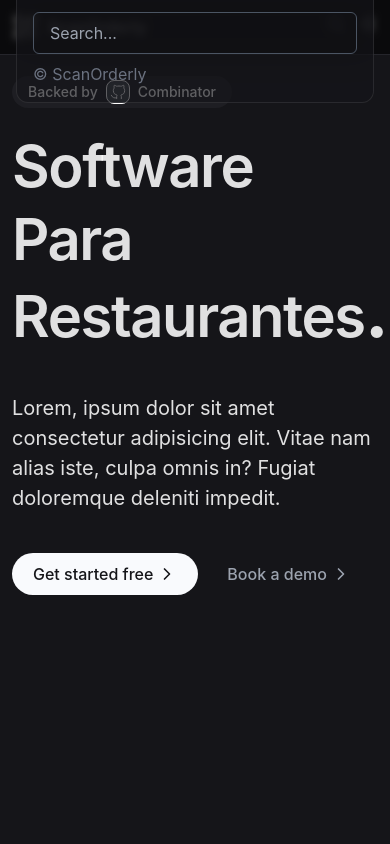
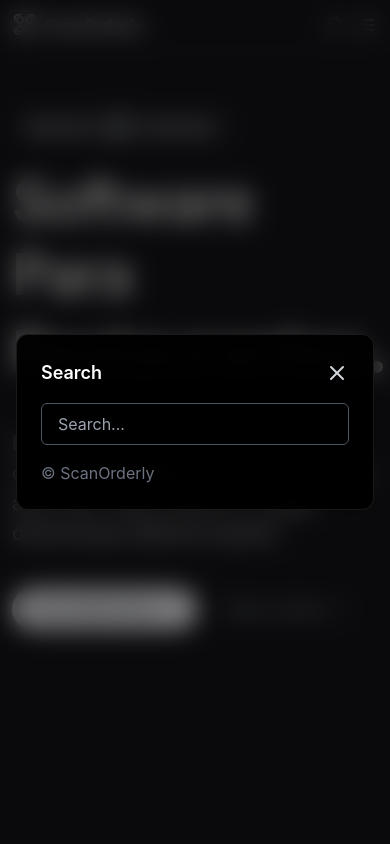
Before and after one commit to Srossiprieto/ScanOrderly, a React (Vite) app: page / in a window 390 px wide. Both pictures are taken after a click on the button 336 px from the left and 24 px from the top of the page. Shown: the top 844 px of the page. Built offline with nearby package versions, Linux system fonts and the light colour scheme.

Commit message:
feat: search - menu - responsive

```diff
--- a/src/components/Navbar/Navbar.tsx
+++ b/src/components/Navbar/Navbar.tsx
@@ -1,12 +1,17 @@
 import { useEffect, useState } from "react";
-import { Link } from "react-router-dom";
+import { Link, useLocation } from "react-router-dom";
 import ScanOrderly from "../../assets/ScanOrderly";
 import CardNav from "./OpenComponents/CardNav";
+import SearchIcon from "../../assets/SearchIcon";
+import MenuItem from "../../assets/MenuItem";
 import LabelSearch from "./OpenComponents/LabelSearch";
 import MenuResponsive from "./OpenComponents/MenuResponsive";
 
 function Navbar() {
   const [isScrolled, setIsScrolled] = useState(false);
+  const [isSearchOpen, setIsSearchOpen] = useState(false);
+  const [isMenuOpen, setIsMenuOpen] = useState(false);
+  const location = useLocation();
 
   useEffect(() => {
     const handleScroll = () => {
@@ -23,13 +28,27 @@ function Navbar() {
     };
   }, []);
 
+  useEffect(() => {
+    setIsSearchOpen(false);
+    setIsMenuOpen(false);
+  }, [location]);
+
+  const handleSearchClose = () => {
+    setIsSearchOpen(false);
+  };
+
+  const handleMenuClose = () => {
+    setIsMenuOpen(false);
+  };
+
   return (
+    <>
       <nav className={`fixed-navbar p-3 border-b border-[#25252B] mx-auto ${isScrolled ? "navbar-transparent" : ""}`}>
         <div className="container mx-auto flex justify-between items-center max-w-screen-lg">
           <div className="flex items-center gap-5 text-[14px] text-[#b1b3b6] font-normal">
             <Link to="/">
               <div className="flex items-center gap-2">
-              <ScanOrderly width={28} height={28} />
+                <ScanOrderly width={25} height={25} />
                 <p className="font-bold text-[1rem] text-[#edeef1]">ScanOrderly</p>
               </div>
             </Link>
@@ -47,11 +66,25 @@ function Navbar() {
             </div>
           </div>
           <div className="flex items-center gap-2">
-          <LabelSearch />
-          <MenuResponsive />
+            <button
+              onClick={() => setIsSearchOpen(!isSearchOpen)}
+              className="text-gray-300 hover:text-white focus:outline-none"
+            >
+              <SearchIcon className="w-5 h-5 text-gray-300 hover:text-white" />
+            </button>
+            <button
+              onClick={() => setIsMenuOpen(!isMenuOpen)}
+              className="text-gray-300 hover:text-white focus:outline-none md:hidden"
+            >
+              <MenuItem className="w-6 h-6 text-gray-300 hover:text-white" />
+            </button>
           </div>
         </div>
       </nav>
+
+      <LabelSearch isSearchOpen={isSearchOpen} handleSearchClose={handleSearchClose} />
+      <MenuResponsive isMenuOpen={isMenuOpen} handleMenuClose={handleMenuClose} />
+    </>
   );
 }
 
--- a/src/components/Navbar/OpenComponents/CardNav.tsx
+++ b/src/components/Navbar/OpenComponents/CardNav.tsx
@@ -22,7 +22,7 @@ const navLinks = [
 
 function CardNav({ text }: CardNavProps) {
   return (
-    <div className="relative group">
+    <div className="relative group z-50 ">
       <button className="flex items-center justify-center text-center focus:outline-none">
         {text}
         <div className="relative">
--- a/src/components/Navbar/OpenComponents/LabelSearch.tsx
+++ b/src/components/Navbar/OpenComponents/LabelSearch.tsx
@@ -1,50 +1,39 @@
-import { useState } from "react";
-import SearchIcon from "../../../assets/SearchIcon";
 import { X } from "lucide-react";
 import { Link } from "react-router-dom";
 
-function LabelSearch() {
-  const [isSearchOpen, setIsSearchOpen] = useState(false);
+interface LabelSearchProps {
+  isSearchOpen: boolean;
+  handleSearchClose: () => void;
+}
 
-  const handleClose = () => {
-    setIsSearchOpen(false);
-  };
+function LabelSearch({ isSearchOpen, handleSearchClose }: LabelSearchProps) {
+  if (!isSearchOpen) return null;
 
   return (
-    <div className="relative">
-      <button
-        onClick={() => setIsSearchOpen(!isSearchOpen)}
-        className="text-gray-300 hover:text-white focus:outline-none"
-      >
-        <SearchIcon className="w-5 h-5 text-gray-300 hover:text-white" />
-      </button>
-      {isSearchOpen && (
     <div
-          className="fixed inset-0 bg-black bg-opacity-50 backdrop-blur-sm flex items-center justify-center z-50"
-          onClick={handleClose}
+      className="fixed inset-0 bg-black bg-opacity-50 backdrop-blur-md flex items-center justify-center z-50 transition-opacity duration-300"
+      onClick={handleSearchClose}
     >
       <div
-            className="card text-white rounded-md p-4 w-full max-w-md mx-4"
+        className="card text-white rounded-lg p-6 w-full max-w-md mx-4 bg-[#1E1E23] border border-gray-600 shadow-lg transform transition-transform duration-300"
         onClick={(e) => e.stopPropagation()}
       >
         <div className="flex justify-between items-center mb-4">
           <h2 className="text-lg font-semibold">Search</h2>
           <button
-                onClick={handleClose}
+            onClick={handleSearchClose}
             className="text-gray-300 hover:text-white focus:outline-none"
           >
-                <X />
+            <X className="w-6 h-6" />
           </button>
         </div>
         <input
           type="search"
-              className="w-full bg-transparent text-white rounded-md py-2 mb-2 px-4 border border-gray-600 focus:outline-none focus:ring-2 focus:ring-blue-500 transition-all duration-300"
+          className="w-full bg-transparent text-white rounded-md py-2 mb-4 px-4 border border-gray-600 focus:outline-none focus:ring-2 focus:ring-blue-500 transition-all duration-300"
           placeholder="Search..."
         />
-            <Link to="/" onClick={handleClose} className="mt-4 text-gray-500 cursor-pointer hover:text-blue-500">&copy; ScanOrderly</Link>
+        <Link to="/" onClick={handleSearchClose} className="mt-4 text-gray-500 cursor-pointer hover:text-blue-500">&copy; ScanOrderly</Link>
       </div>
-        </div>
-      )}
     </div>
   );
 }
--- a/src/components/Navbar/OpenComponents/MenuResponsive.tsx
+++ b/src/components/Navbar/OpenComponents/MenuResponsive.tsx
@@ -1,42 +1,31 @@
-import { useState } from "react";
+import { X } from "lucide-react";
 import { Link } from "react-router-dom";
-import MenuItem from "../../../assets/MenuItem";
 
-function MenuResponsive() {
-  const [isOpen, setIsOpen] = useState(false);
+interface MenuResponsiveProps {
+  isMenuOpen: boolean;
+  handleMenuClose: () => void;
+}
+
+function MenuResponsive({ isMenuOpen, handleMenuClose }: MenuResponsiveProps) {
+  if (!isMenuOpen) return null;
 
   return (
-    <>
-      <div className="md:hidden">
+    <div
+      className="fixed inset-0 z-50 flex"
+      onClick={handleMenuClose}
+    >
+      <div className="fixed inset-0 bg-black bg-opacity-50 backdrop-blur-sm" />
+      <div
+        className="relative min-h-dvh inset-y-0 right-0 w-64 bg-black text-gray-300 z-50 flex flex-col transform transition-transform duration-300"
+        onClick={(e) => e.stopPropagation()}
+      >
+        <div className="flex justify-between items-center p-3 border-b border-[#25252B]">
+          <h2 className="text-lg font-semibold">Menu</h2>
           <button
-          onClick={() => setIsOpen(!isOpen)}
+            onClick={handleMenuClose}
             className="text-gray-300 hover:text-white focus:outline-none"
           >
-          <MenuItem className="w-6 h-6 text-gray-300 hover:text-white" />
-        </button>
-      </div>
-      {isOpen && (
-        <div className="fixed inset-y-0 right-0 w-64 bg-gray-700 text-gray-300 z-50 flex flex-col">
-          <div className="flex justify-between items-center p-4 border-b border-gray-600">
-            <h2 className="text-lg font-semibold">Menu</h2>
-            <button
-              onClick={() => setIsOpen(false)}
-              className="text-gray-300 hover:text-white focus:outline-none"
-            >
-              <svg
-                className="w-6 h-6"
-                fill="none"
-                stroke="currentColor"
-                viewBox="0 0 24 24"
-                xmlns="http://www.w3.org/2000/svg"
-              >
-                <path
-                  strokeLinecap="round"
-                  strokeLinejoin="round"
-                  strokeWidth="2"
-                  d="M6 18L18 6M6 6l12 12"
-                ></path>
-              </svg>
+            <X className="w-6 h-6" />
           </button>
         </div>
         <div className="flex flex-col p-4 space-y-2">
@@ -72,8 +61,7 @@ function MenuResponsive() {
           </Link>
         </div>
       </div>
-      )}
-    </>
+    </div>
   );
 }
 
--- a/src/components/Ui/ButtonHomeUi/ButtonHomeUi.tsx
+++ b/src/components/Ui/ButtonHomeUi/ButtonHomeUi.tsx
@@ -11,7 +11,7 @@ function ButtonHomeUi({ text, href }: ButtonHomeUiProps) {
       href={href}
       className="relative inline-block bg-[#1E1E23] bg-opacity-100 text-white text-sm font-medium py-1 px-4 rounded-full transition-colors duration-200 overflow-hidden group"
     >
-      <span className="flex items-center relative z-10">
+      <span className="flex items-center relative">
         <span className="mr-2">{text}</span>
         <span className="bg-[#3E424A] border rounded-lg border-white font-bold w-6 h-6 text-center leading-8 flex items-center justify-center">
           <GitHubIcon className="w-4 h-4 text-white" />
--- a/src/layout/Layout.tsx
+++ b/src/layout/Layout.tsx
@@ -8,7 +8,7 @@ interface LayoutProps {
 
 const Layout: React.FC<LayoutProps> = ({ children }) => {
   return (
-    <body className="relative min-h-screen flex flex-col bg-gray-black">
+    <div className="relative min-h-screen flex flex-col bg-gray-black">
       <header>
         <Navbar />
       </header>
@@ -18,7 +18,7 @@ const Layout: React.FC<LayoutProps> = ({ children }) => {
       <footer>
         <Footer />
       </footer>
-    </body>
+    </div>
   );
 };
 
--- a/src/pages/home/Home.tsx
+++ b/src/pages/home/Home.tsx
@@ -6,7 +6,7 @@ import ButtonSecondary from "../../components/Ui/ButtonSecondary/ButtonSecondary
 function Home() {
   return (
     <>
-      <div className="flex mt-10 p-3 flex-col min-h-[70dvh] max-w-screen-lg mx-auto items-start justify-center text-left md:items-center md:text-center">
+      <div className="flex mt-24 p-3 flex-col min-h-[65dvh] max-w-screen-lg mx-auto items-start justify-center text-left md:items-center md:text-center">
         <div className="flex-col max-w-[1200px] w-full items-start md:items-center">
           <ButtonHomeUi text="Backed by" href="https://github.com/Srossiprieto/ScanOrderly"/>
           <div className="flex flex-col gap-10 justify-between">
--- a/src/styles/index.css
+++ b/src/styles/index.css
@@ -18,9 +18,9 @@
   --hover-gray-light: #6a6a6a38; /* Nuevo color de hover más luminoso */
 
   .card {
-    backdrop-filter: blur(16px) saturate(180%);
-    -webkit-backdrop-filter: blur(16px) saturate(180%);
-    background-color: rgba(21, 21, 25, 0.684);
+    backdrop-filter: blur(4px) saturate(180%);
+    -webkit-backdrop-filter: blur(4px) saturate(180%);
+    background-color: rgba(0, 0, 0, 0.937);
     border-radius: 12px;
     border: 1px solid rgba(192, 192, 192, 0.125);
   }
@@ -34,15 +34,15 @@
     position: fixed;
     top: 0;
     width: 100%;
-    backdrop-filter: blur(4px) saturate(180%);
-    -webkit-backdrop-filter: blur(4px) saturate(180%);
+    backdrop-filter: blur(16px) saturate(180%);
+    -webkit-backdrop-filter: blur(16px) saturate(180%);
     background-color: rgb(21 21 25 / var(--tw-bg-opacity));
-    z-index: 1000;
+    z-index: 1;
     transition: background-color 0.3s ease;
   }
 
   .navbar-transparent {
-    background-color: transparent;
+    background-color:rgba(21, 21, 25, 0.799) ;
   }
 
   .hover-gray {
```
Lines whose indentation alone changed are shown as unchanged.
